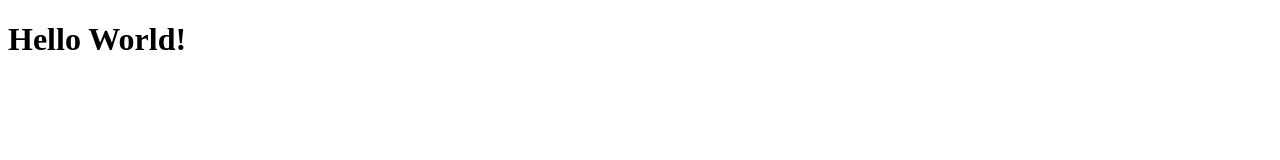
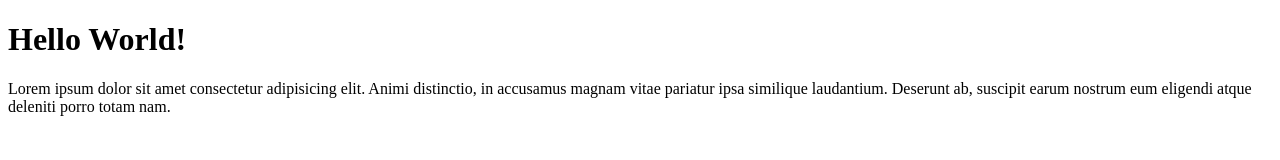
Before and after one commit to AndrianoShiro76/wpu-git-test, a plain HTML site: page index.html in a window 1280 px wide. Drawn offline with Linux system fonts and the light colour scheme.

Commit message:
menambahkan paragraf

```diff
--- a/index.html
+++ b/index.html
@@ -8,6 +8,6 @@
 </head>
 <body>
     <h1>Hello World!</h1>
-
+    <p>Lorem ipsum dolor sit amet consectetur adipisicing elit. Animi distinctio, in accusamus magnam vitae pariatur ipsa similique laudantium. Deserunt ab, suscipit earum nostrum eum eligendi atque deleniti porro totam nam.</p>
 </body>
 </html>
```
